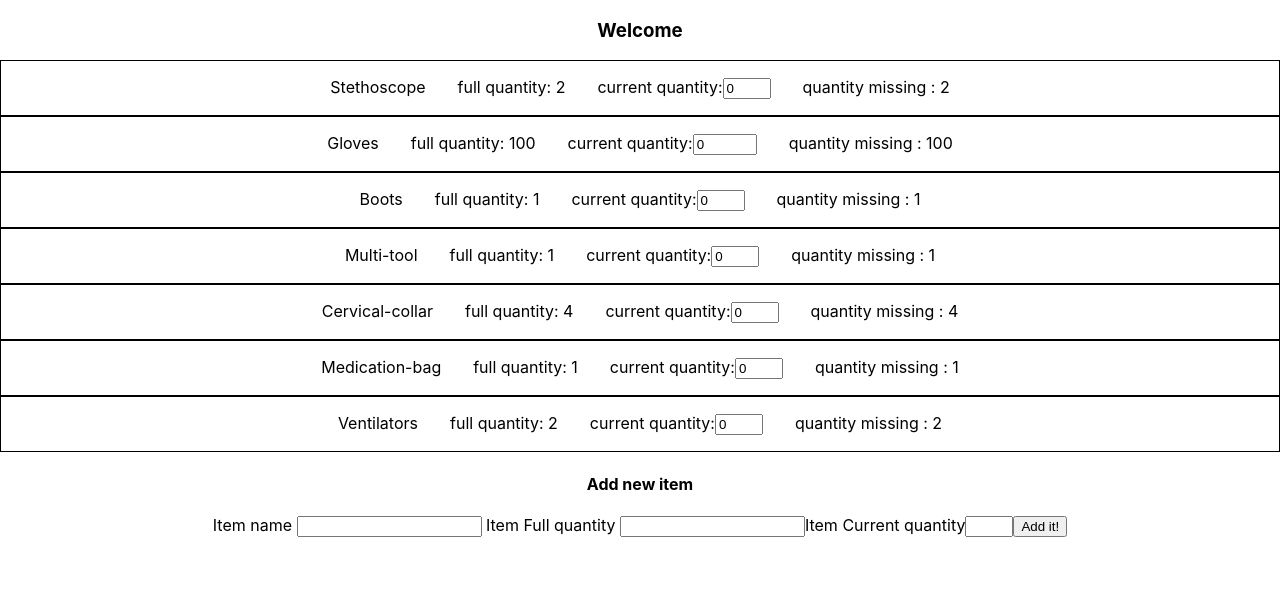
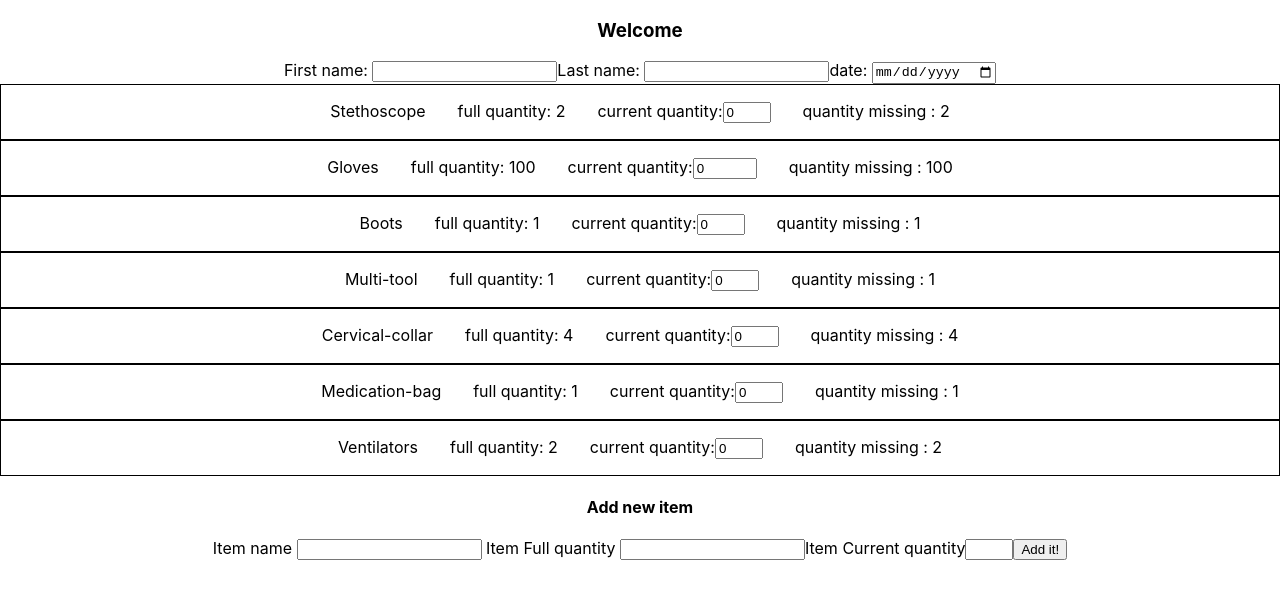
Before and after one commit to strauss02/supply-checklist, a React (Create React App) app in the folder supply-checklist/: page / in a window 1280 px wide. Shown: the top 598 px of the page. Built offline with nearby package versions, Linux system fonts and the light colour scheme.

Commit message:
add user info form

```diff
--- a/supply-checklist/src/App.js
+++ b/supply-checklist/src/App.js
@@ -3,6 +3,7 @@ import './App.css'
 import { useDispatch, useSelector } from 'react-redux'
 import ItemCard from './features/checklist/ItemCard'
 import AddItemForm from './features/checklist/AddItemForm'
+import UserForm from './features/user/UserForm'
 
 function App() {
   const equipmentState = useSelector((state) => state.checklist)
@@ -11,6 +12,8 @@ function App() {
   return (
     <div className="App">
       <h3>Welcome</h3>
+      <UserForm />
+      <div>
         {equipmentState.equipment.map((item, i) => {
           return (
             <ItemCard
@@ -22,6 +25,7 @@ function App() {
             />
           )
         })}
+      </div>
       <AddItemForm />
     </div>
   )
--- a/supply-checklist/src/app/store.js
+++ b/supply-checklist/src/app/store.js
@@ -1,10 +1,12 @@
 import { configureStore } from '@reduxjs/toolkit'
 import counterReducer from '../features/counter/counterSlice'
 import checklistReducer from '../features/checklist/checklistSlice'
+import userReducer from '../features/user/userSlice'
 
 export const store = configureStore({
   reducer: {
     counter: counterReducer,
     checklist: checklistReducer,
+    user: userReducer,
   },
 })
--- /dev/null
+++ b/supply-checklist/src/features/user/UserForm.js
@@ -0,0 +1,31 @@
+import { useDispatch, useSelector } from 'react-redux'
+import { changeCredentials } from './userSlice'
+
+function UserForm(props) {
+  const userState = useSelector((state) => state)
+  const dispatch = useDispatch()
+
+  function handleCredentialChange(e) {
+    console.log(e)
+    dispatch(
+      changeCredentials({ property: e.target.name, value: e.target.value })
+    )
+  }
+
+  return (
+    <div>
+      <form onChange={handleCredentialChange}>
+        <label htmlFor="user-input-first-name">First name: </label>
+        <input name="firstName" id="user-input-first-name" />
+
+        <label htmlFor="user-input-last-name">Last name: </label>
+        <input name="lastName" id="user-input-last-name" />
+
+        <label htmlFor="user-input-date">date: </label>
+        <input type="date" name="date" id="user-input-date" />
+      </form>
+    </div>
+  )
+}
+
+export default UserForm
--- /dev/null
+++ b/supply-checklist/src/features/user/userSlice.js
@@ -0,0 +1,19 @@
+import { createAsyncThunk, createSlice } from '@reduxjs/toolkit'
+
+const initialState = { firstName: '', lastName: '', date: '' }
+
+export const userSlice = createSlice({
+  name: 'user',
+  initialState,
+  reducers: {
+    changeCredentials: (state, action) => {
+      state[action.payload.property] = [action.payload.value]
+    },
+  },
+})
+
+export const selectUser = (state) => state
+
+export const { changeCredentials } = userSlice.actions
+
+export default userSlice.reducer
```
Lines whose indentation alone changed are shown as unchanged.
